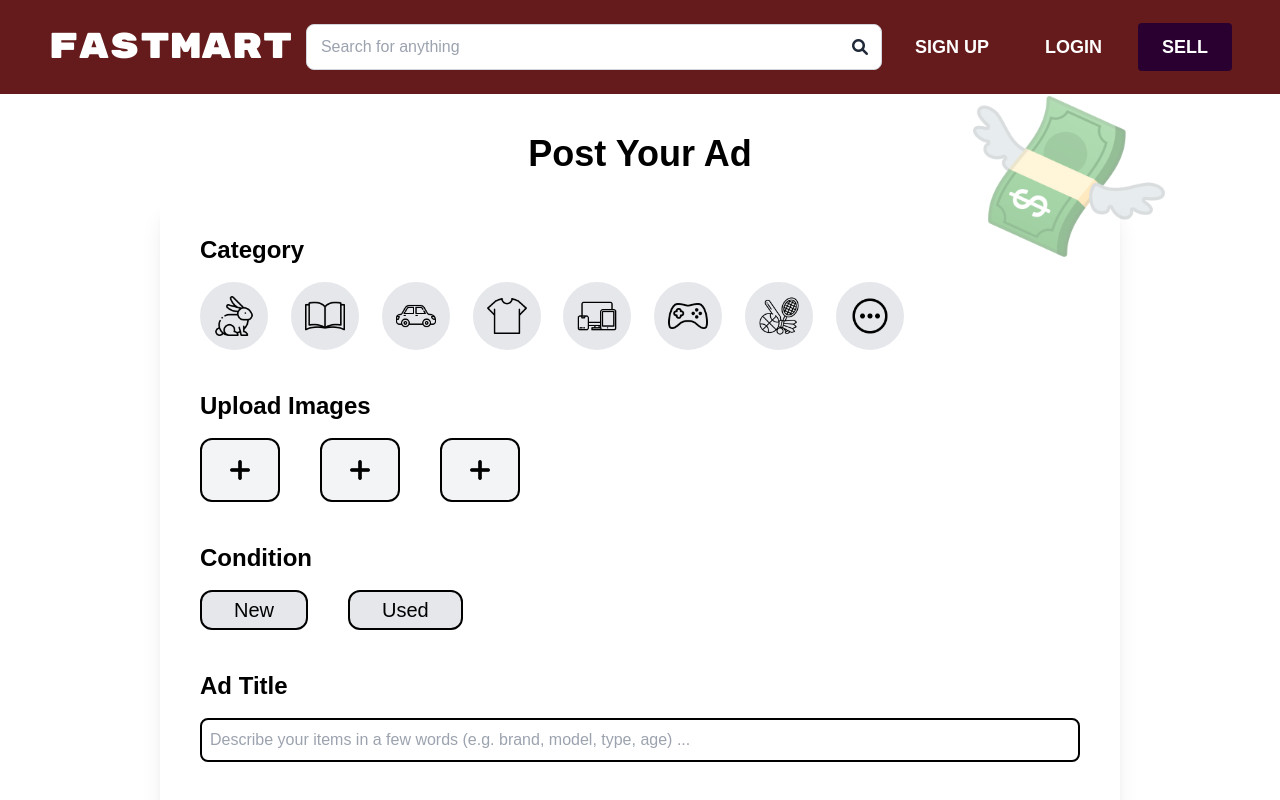
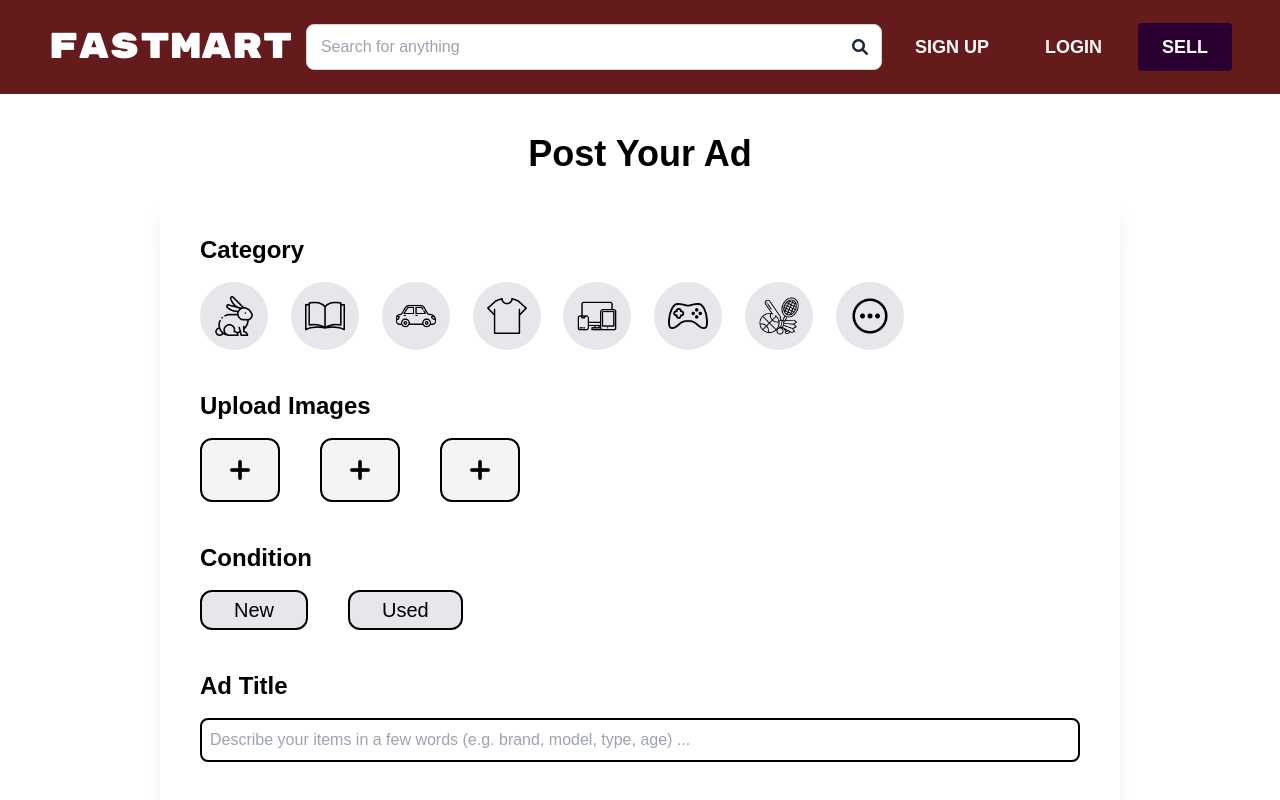
Before and after one commit to harisalimughal/FastMart, a React (Create React App) app in the folder frontend/: page /postad in a window 1280 px wide. Shown: the top 800 px of the page. Built offline with nearby package versions, Linux system fonts and the light colour scheme; no server answers; a web font is replaced by a local one.

Commit message:
Remove the money emoji

```diff
--- a/frontend/src/components/selling-page/PostAd.jsx
+++ b/frontend/src/components/selling-page/PostAd.jsx
@@ -3,7 +3,6 @@ import React, { useState } from 'react'
 import Navbar from '../NavBar'
 import CategorySelect from './CategorySelect'
 import ConditionSelect from './ConditionSelect'
-import moneyEmoji from '../../assets/others/money-emoji.png'
 import UploadAdImage from './UploadAdImage'
 import FormInput from '../atoms/FormInput'
 import FormSelect from '../atoms/FormSelect'
@@ -37,11 +36,6 @@ function PostAd() {
     <div className="flex flex-col gap-10">
       {/* Navbar */}
       <Navbar />
-
-      {/* Money Emoji */}
-      <div className="w-28 md:w-48 mx-auto absolute md:right-[9vw] md:top-[12vh] right-0 top-[45vw] -z-10 opacity-50">
-        <img src={moneyEmoji} alt="money-emoji"></img>
-      </div>
 
       {/* Main Content - Desktop */}
       <div className="flex flex-col md:gap-5 gap-3">
```
Also changed, not shown: frontend/src/assets/others/money-emoji.png (deleted).
